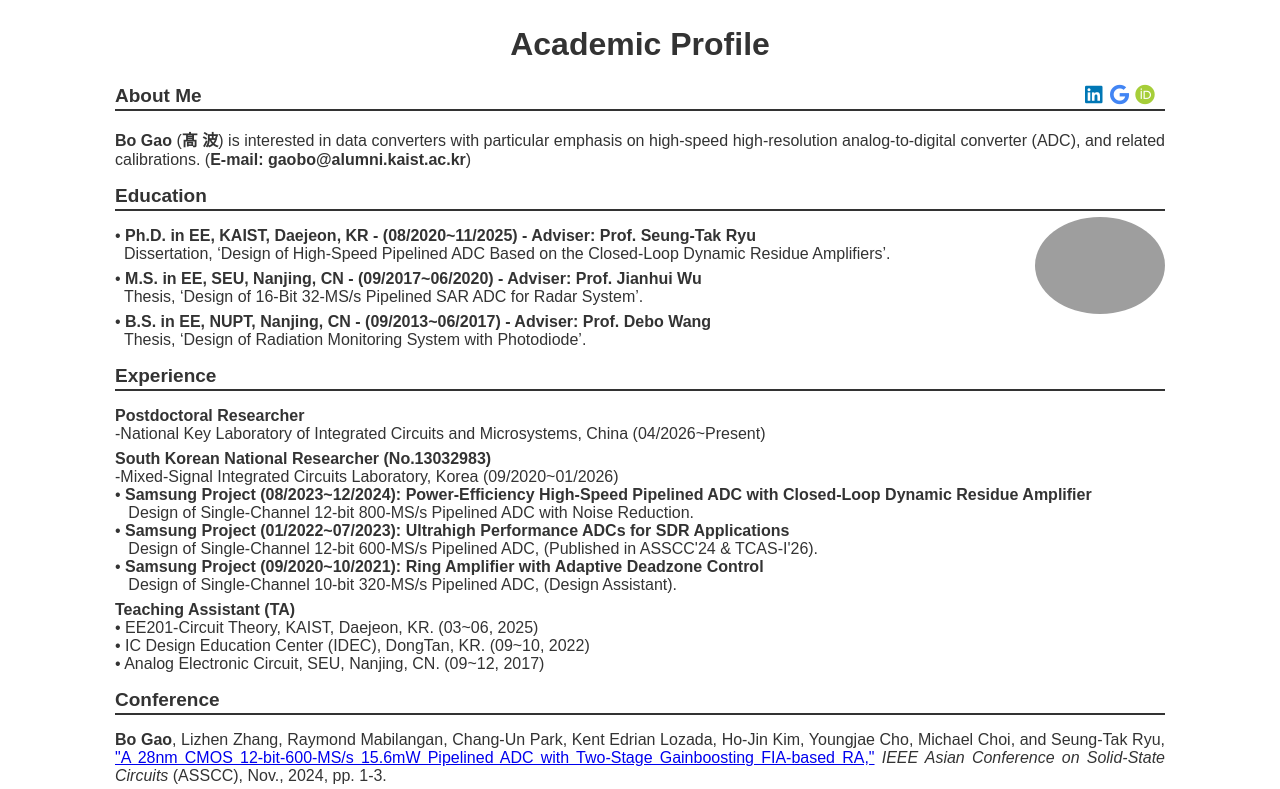
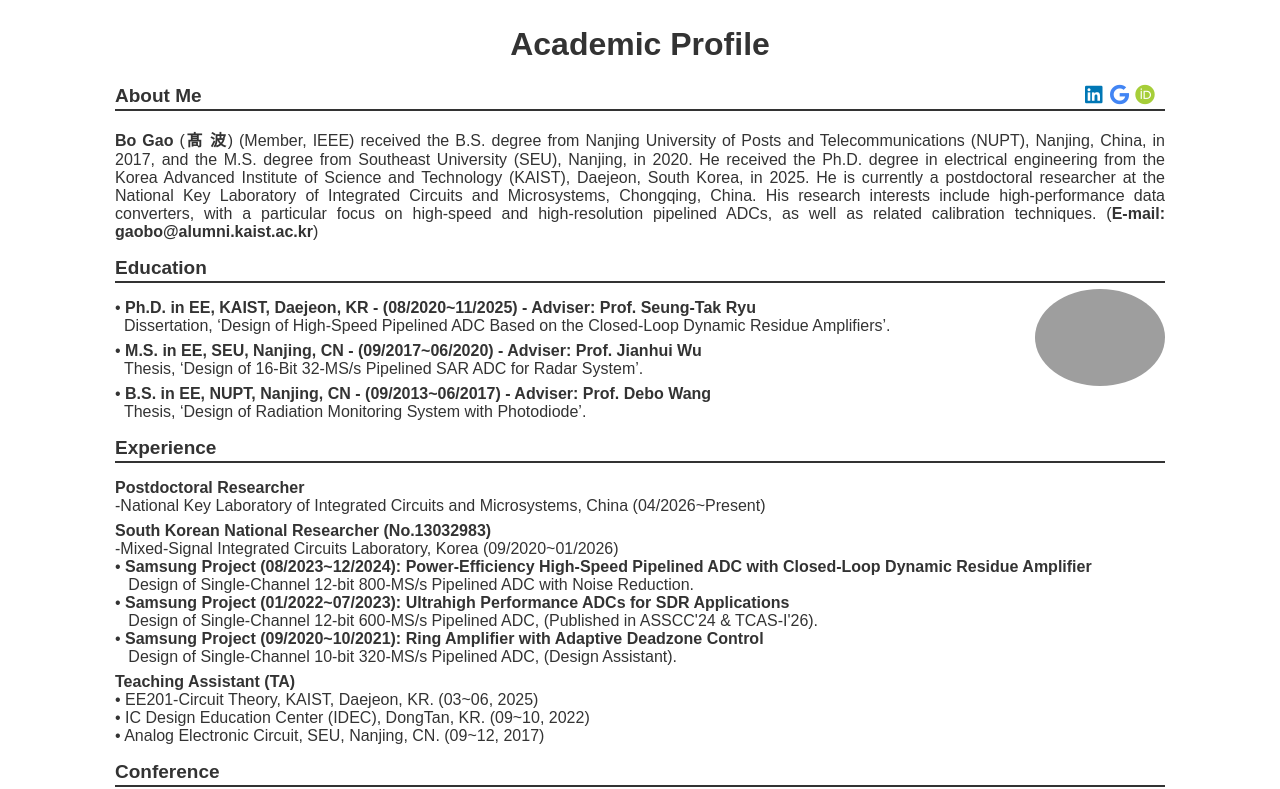
Before and after one commit to PoeKao/PoeKao.github.io, a plain HTML site: page index.html in a window 1280 px wide. Shown: the top 789 px of the page. Drawn offline with Linux system fonts and the light colour scheme; grey boxes are pictures that could not be loaded.

Commit message:
Update index.html

```diff
--- a/index.html
+++ b/index.html
@@ -97,7 +97,7 @@
 <div class="container">
     <div class="bio">
         <h2>About Me</h2>
-        <p><b>Bo Gao</b> (<b>髙 波</b>) is interested in data converters with particular emphasis on high-speed high-resolution analog-to-digital converter (ADC), and related calibrations. (<b>E-mail: gaobo@alumni.kaist.ac.kr</b>)</p>
+        <p><b>Bo Gao</b> (<b>髙 波</b>) (Member, IEEE) received the B.S. degree from Nanjing University of Posts and Telecommunications (NUPT), Nanjing, China, in 2017, and the M.S. degree from Southeast University (SEU), Nanjing, in 2020. He received the Ph.D. degree in electrical engineering from the Korea Advanced Institute of Science and Technology (KAIST), Daejeon, South Korea, in 2025. He is currently a postdoctoral researcher at the National Key Laboratory of Integrated Circuits and Microsystems, Chongqing, China. His research interests include high-performance data converters, with a particular focus on high-speed and high-resolution pipelined ADCs, as well as related calibration techniques. (<b>E-mail: gaobo@alumni.kaist.ac.kr</b>)</p>
         <!-- LinkedIn Icon -->
         <a href="https://www.linkedin.com/in/poekao" target="_blank" class="linkedin-icon" title="LinkedIn Profile">
             <i class="fab fa-linkedin"></i>
```
